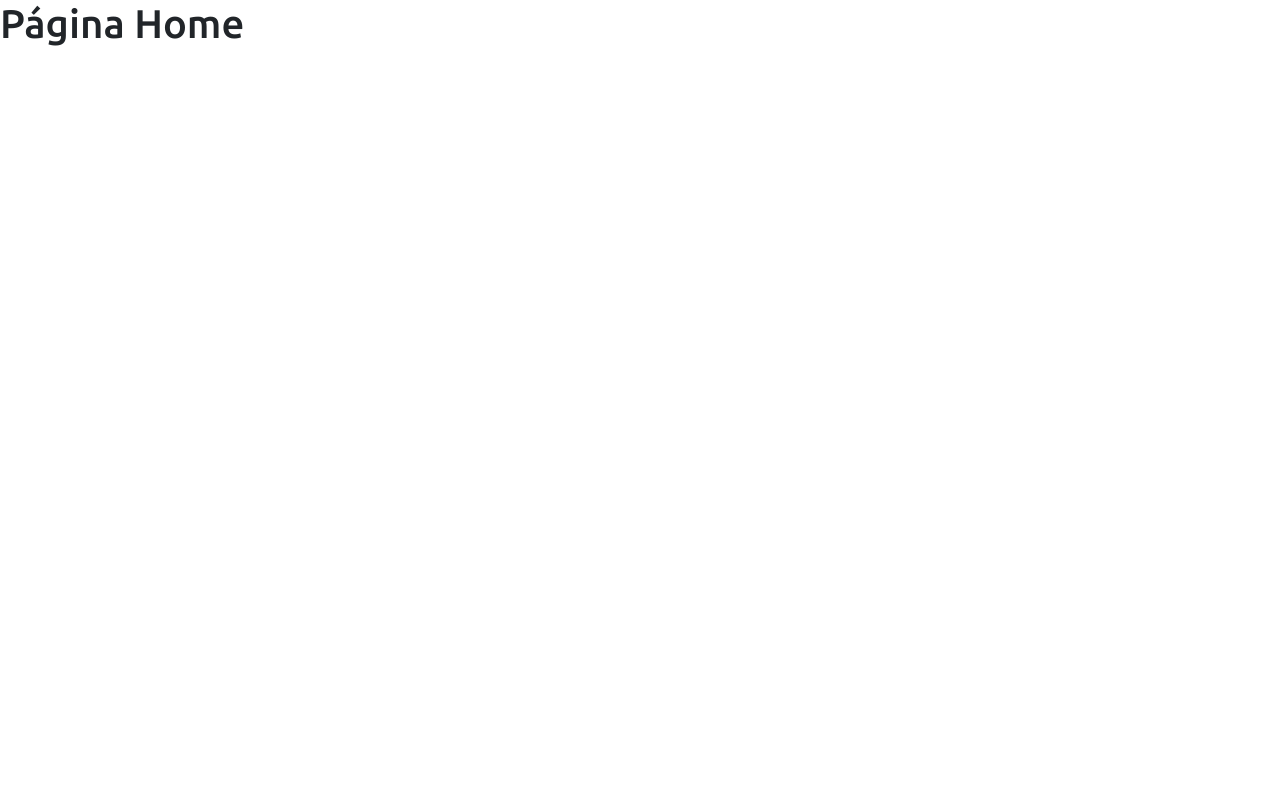
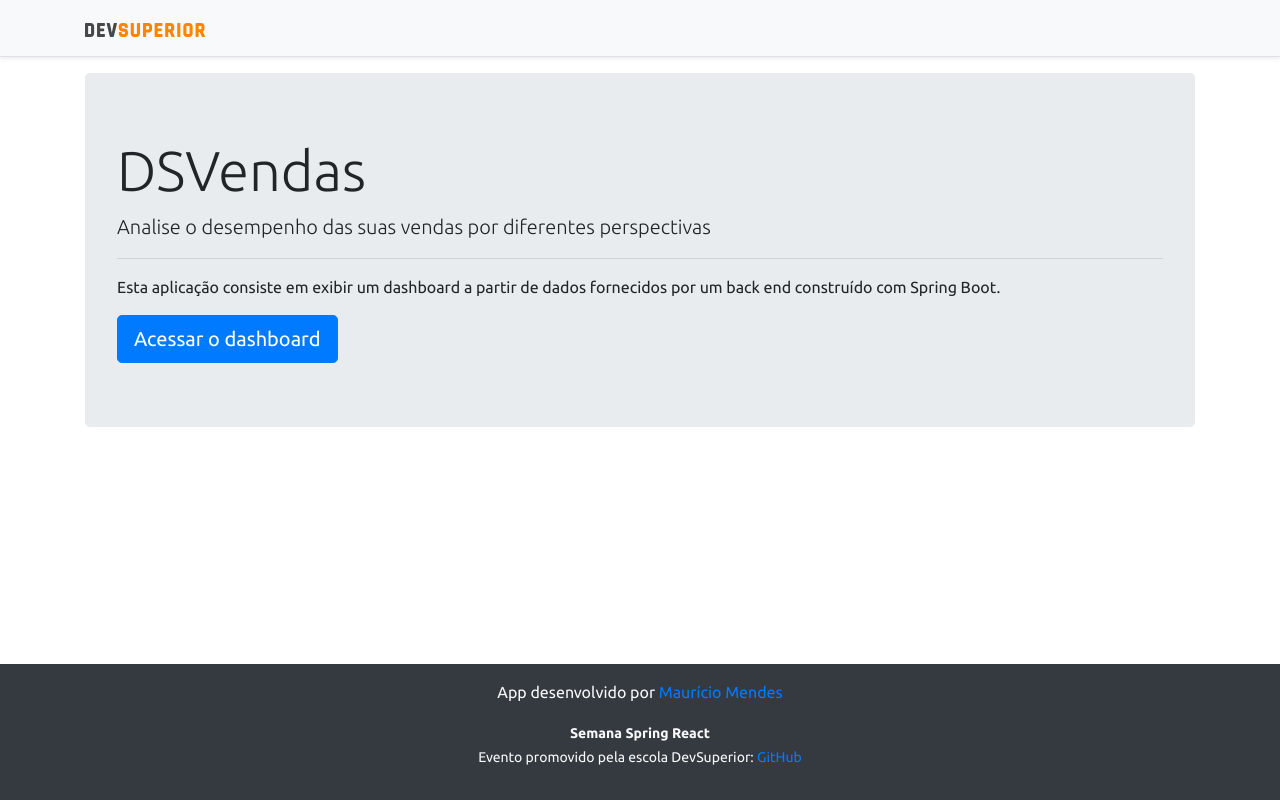
Before and after one commit to mauriciomend3s/projeto-sds3, a React (Create React App) app in the folder frontend/: page / in a window 1280 px wide. Built offline with nearby package versions, Linux system fonts and the light colour scheme.

Commit message:
Home, navigation

```diff
--- a/frontend/src/assets/css/styles.css
+++ b/frontend/src/assets/css/styles.css
@@ -21,6 +21,9 @@
 .footer {
     flex-shrink: 0;
     text-align: center;
+    bottom:0;
+    position:absolute;
+    width:100%;
 }
 
 .bg-primary {
--- a/frontend/src/components/NavBar/index.tsx
+++ b/frontend/src/components/NavBar/index.tsx
@@ -1,11 +1,14 @@
 import ImgDsDark from 'assets/img/ds-dark.svg';
+import { Link } from 'react-router-dom';
 
 const NavBar = () => {
     return (
         <div className="d-flex flex-column flex-md-row align-items-center p-3 px-md-4 mb-3 bg-light border-bottom shadow-sm">
             <div className="container">
                 <nav className="my-2 my-md-0 mr-md-3">
-                    <img src={ImgDsDark} alt="DevSuperior" width="120" />
+                    <Link to="/">
+                        <img src={ImgDsDark} alt="DevSuperior" width="120" />
+                    </Link>
                 </nav>
             </div>
         </div>
--- a/frontend/src/pages/Dashboard/index.tsx
+++ b/frontend/src/pages/Dashboard/index.tsx
@@ -5,10 +5,12 @@
 
 const Dashboard = () => {
     return (
+        <>
+        <NavBar />
 
 
             <Footer />
-
+        </>
     );
 }
 
--- a/frontend/src/pages/Home/index.tsx
+++ b/frontend/src/pages/Home/index.tsx
@@ -1,8 +1,26 @@
+import Footer from "components/Footer"
+import NavBar from "components/NavBar"
+import { Link } from "react-router-dom"
+
 const Home = () => {
     return (
-        <div>
-            <h1>Página Home</h1>
-        </div>
+        <>
+            <NavBar />
+            <div className="container">
+                <div className="jumbotron">
+                    <h1 className="display-4">DSVendas</h1>
+                    <p className="lead">Analise o desempenho das suas vendas por diferentes perspectivas</p>
+                    <hr />
+                    <p>Esta aplicação consiste em exibir um dashboard a partir de dados fornecidos por um back end construído com Spring Boot.</p>
+                    <Link className= "btn btn-primary btn-lg" to="/dashboard">
+                    Acessar o dashboard
+                    </Link>
+
+                </div>
+
+            </div>
+            <Footer />
+        </>
     );
 }
 
```
